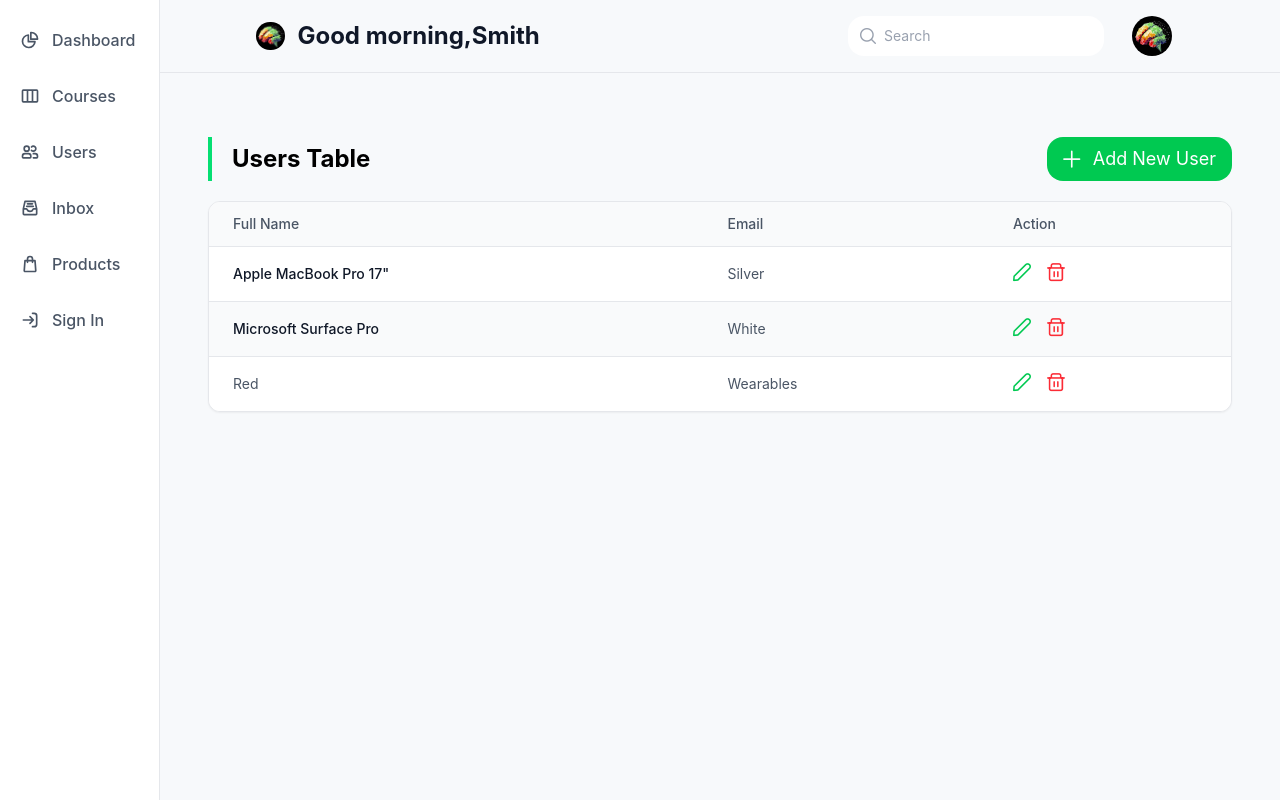
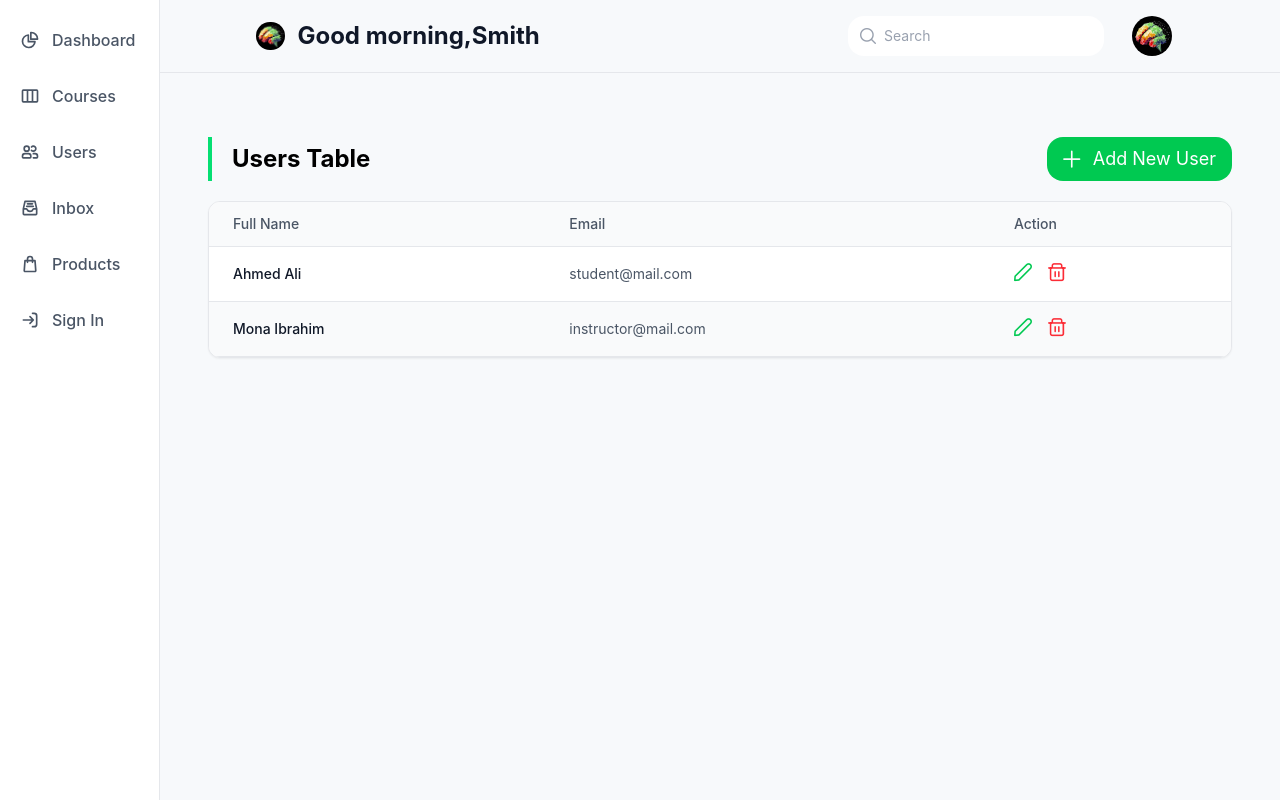
Before and after one commit to Hossam-Elsonbaty/Darreb-Academy-Dashboard, an Angular app: page /home/users in a window 1280 px wide. Built offline with nearby package versions, Linux system fonts and the light colour scheme; data requests are answered from the project's data file.

Commit message:
get All Users

```diff
--- a/src/app/app.config.ts
+++ b/src/app/app.config.ts
@@ -1,11 +1,13 @@
 import { ApplicationConfig, provideBrowserGlobalErrorListeners, provideZonelessChangeDetection } from '@angular/core';
 import { provideRouter } from '@angular/router';
 import { routes } from './app.routes';
+import { provideHttpClient, withFetch } from '@angular/common/http';
 
 export const appConfig: ApplicationConfig = {
   providers: [
     provideBrowserGlobalErrorListeners(),
     provideZonelessChangeDetection(),
-    provideRouter(routes)
+    provideRouter(routes),
+    provideHttpClient(withFetch())
   ]
 };
--- a/src/app/components/users-table/users-table.html
+++ b/src/app/components/users-table/users-table.html
@@ -1,7 +1,10 @@
 <div class="flex flex-col gap-5">
   <div class="border-l-4 border-green-400 pl-5 flex justify-between items-center">
     <h1 class="font-bold text-2xl w-fit">Users Table</h1>
-    <button (click)="openModal()" class="w-max p-2 flex items-center gap-3 px-4 text-lg rounded-lg bg-green-500 text-white cursor-pointer">
+    <button
+      (click)="openModal()"
+      class="w-max p-2 flex items-center gap-3 px-4 text-lg rounded-lg bg-green-500 text-white cursor-pointer"
+    >
       <span class="pi pi-plus text-lg"></span>
       Add New User
     </button>
@@ -18,11 +21,12 @@
         </tr>
       </thead>
       <tbody>
+        @for (user of allUsers ; track user.id) {
         <tr class="odd:bg-neutral-primary even:bg-neutral-secondary-soft border-b border-default">
           <th scope="row" class="px-6 py-4 font-medium text-heading whitespace-nowrap">
-            Apple MacBook Pro 17"
+            {{ user.fullName }}
           </th>
-          <td class="px-6 py-4">Silver</td>
+          <td class="px-6 py-4">{{ user.email }}</td>
           <td class="px-6 py-4">
             <div class="flex items-center gap-4">
               <button><span class="pi pi-pencil text-lg text-green-500"></span></button>
@@ -30,33 +34,10 @@
             </div>
           </td>
         </tr>
-        <tr class="odd:bg-neutral-primary even:bg-neutral-secondary-soft border-b border-default">
-          <th scope="row" class="px-6 py-4 font-medium text-heading whitespace-nowrap">
-            Microsoft Surface Pro
-          </th>
-          <td class="px-6 py-4">White</td>
-          <td class="px-6 py-4">
-            <div class="flex items-center gap-4">
-              <button><span class="pi pi-pencil text-lg text-green-500"></span></button>
-              <button><span class="pi pi-trash text-lg text-red-500"></span></button>
-            </div>
-          </td>
-        </tr>
-        <tr class="odd:bg-neutral-primary even:bg-neutral-secondary-soft">
-          <td class="px-6 py-4">Red</td>
-          <td class="px-6 py-4">Wearables</td>
-          <td class="px-6 py-4">
-            <div class="flex items-center gap-4">
-              <button><span class="pi pi-pencil text-lg text-green-500"></span></button>
-              <button><span class="pi pi-trash text-lg text-red-500"></span></button>
-            </div>
-          </td>
-        </tr>
+        }
       </tbody>
     </table>
   </div>
 </div>
-<app-add-user-modal-component
-    [isOpen]="isModalOpen"
-    (closeModal)="closeModalHandler()">
+<app-add-user-modal-component [isOpen]="isModalOpen" (closeModal)="closeModalHandler()">
 </app-add-user-modal-component>
--- a/src/app/components/users-table/users-table.ts
+++ b/src/app/components/users-table/users-table.ts
@@ -1,13 +1,24 @@
-import { Component } from '@angular/core';
+import { ChangeDetectorRef, Component } from '@angular/core';
 import { AddUserModalComponent } from "../add-user-modal-component/add-user-modal-component";
+import { UsersService } from '../../services/users/users.service';
+import { iUser } from '../../models/iUsers';
+import { CommonModule } from '@angular/common';
+// import { NgForOf } from "../../node_modules/@angular/common/common_module.d";
 
 @Component({
   selector: 'app-users-table',
-  imports: [AddUserModalComponent],
+  imports: [AddUserModalComponent,CommonModule],
   templateUrl: './users-table.html',
   styleUrl: './users-table.css',
 })
 export class UsersTable {
+  allUsers !:iUser[];
+  constructor(private users:UsersService,private cd:ChangeDetectorRef){
+    this.users.getAllUsers().subscribe((data)=>{
+      this.allUsers = data
+       this.cd.detectChanges()
+    })
+  }
   isModalOpen: boolean = false;
   openModal(): void {
     this.isModalOpen = true;
--- a/src/app/models/iUsers.ts
+++ b/src/app/models/iUsers.ts
@@ -1,6 +1,7 @@
 export interface iUser {
-  fullname:string
+  fullName:string
   email:string
   password:string
   role:string
+  id?:string
 }
--- a/src/app/services/users/users.service.ts
+++ b/src/app/services/users/users.service.ts
@@ -2,6 +2,7 @@ import { Injectable } from '@angular/core';
 import { HttpClient, HttpHeaders } from '@angular/common/http';
 import { environment } from '../../environments/environment';
 import { iUser } from '../../models/iUsers';
+import { Observable } from 'rxjs';
 @Injectable({
   providedIn: 'root',
 })
@@ -12,7 +13,10 @@ export class UsersService {
     this.httpHeaders = {
       headers : new HttpHeaders({
         'Content-Type':'application/json'
-      })
+      }),
     }
   }
+  getAllUsers():Observable<iUser[]>{
+    return this.http.get<iUser[]>(`${environment.apiUrl}/users`,this.httpHeaders);
+  }
 }
```
Also changed, not shown: src/app/assets/Logo.png (deleted).
